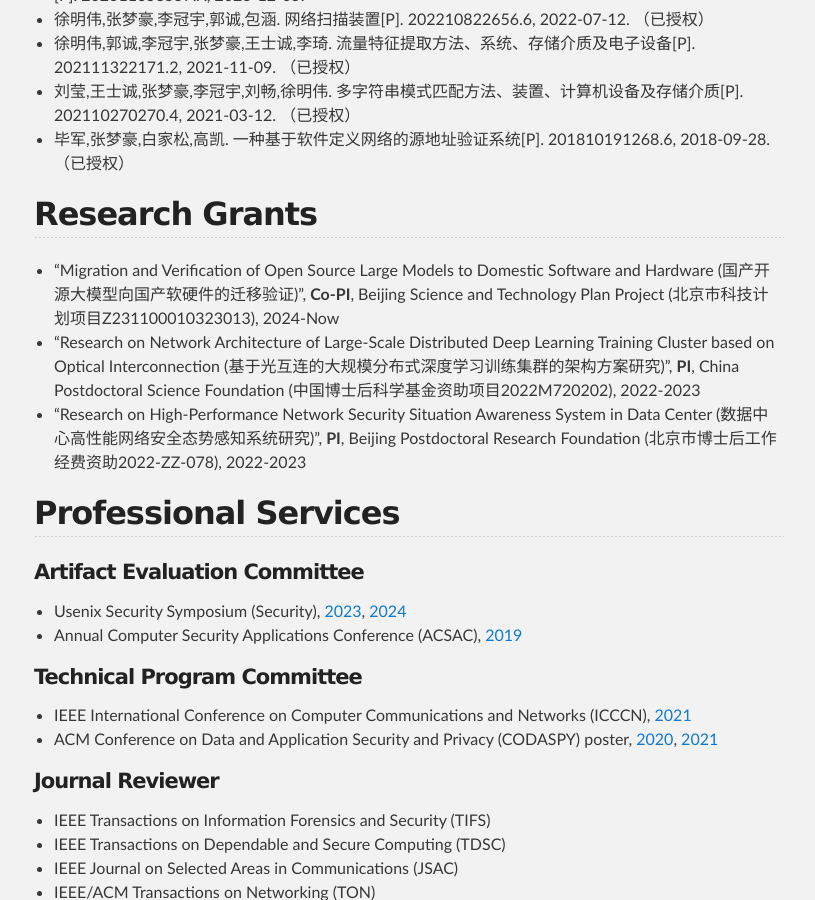
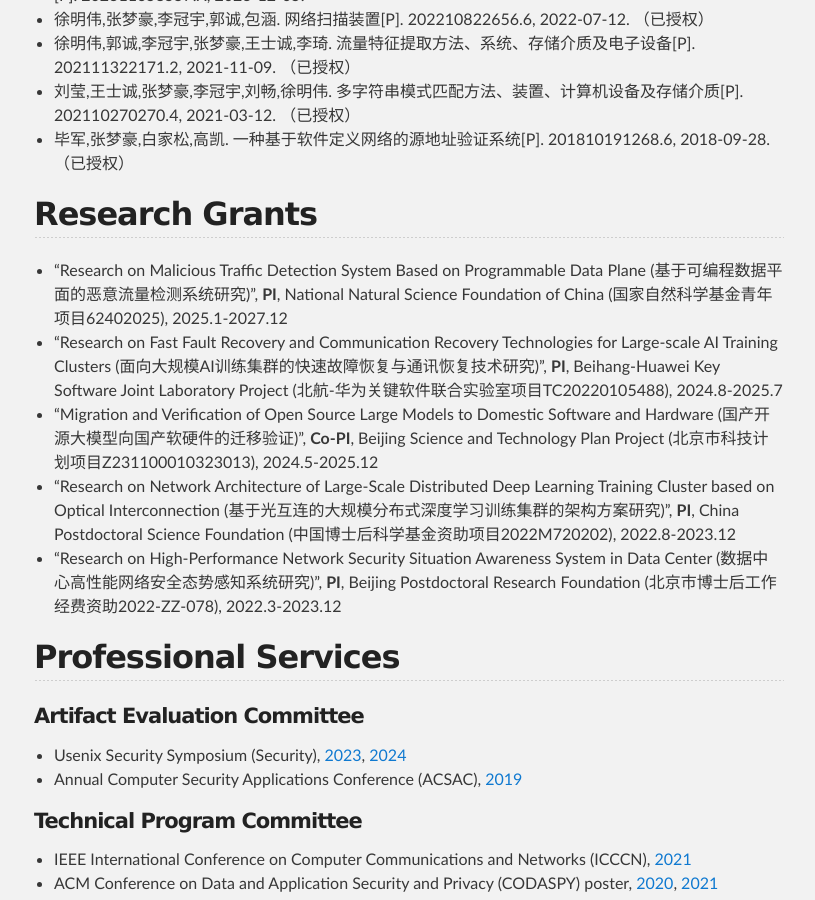
Before and after one commit to zhangmenghao/zhangmenghao.github.io, a Jekyll site: the page built from index.md, in a window 1280 px wide and 900 px high, scrolled down 4355 px. Shown: the whole window, without its empty margins (231-1046 px from the left). Built offline with Jekyll 4.4.1, drawn with Linux system fonts in a browser that asks for light colours.

Commit message:
Update grant

```diff
--- a/index.md
+++ b/index.md
@@ -176,9 +176,11 @@
 
 
 ## Research Grants
-* "Migration and Verification of Open Source Large Models to Domestic Software and Hardware (国产开源大模型向国产软硬件的迁移验证)", __Co-PI__, Beijing Science and Technology Plan Project (北京市科技计划项目Z231100010323013), 2024-Now
-* "Research on Network Architecture of Large-Scale Distributed Deep Learning Training Cluster based on Optical Interconnection (基于光互连的大规模分布式深度学习训练集群的架构方案研究)", __PI__, China Postdoctoral Science Foundation (中国博士后科学基金资助项目2022M720202), 2022-2023
-* "Research on High-Performance Network Security Situation Awareness System in Data Center (数据中心高性能网络安全态势感知系统研究)", __PI__, Beijing Postdoctoral Research Foundation (北京市博士后工作经费资助2022-ZZ-078), 2022-2023
+* "Research on Malicious Traffic Detection System Based on Programmable Data Plane (基于可编程数据平面的恶意流量检测系统研究)", __PI__, National Natural Science Foundation of China (国家自然科学基金青年项目62402025), 2025.1-2027.12
+* "Research on Fast Fault Recovery and Communication Recovery Technologies for Large-scale AI Training Clusters (面向大规模AI训练集群的快速故障恢复与通讯恢复技术研究)", __PI__, Beihang-Huawei Key Software Joint Laboratory Project (北航-华为关键软件联合实验室项目TC20220105488), 2024.8-2025.7
+* "Migration and Verification of Open Source Large Models to Domestic Software and Hardware (国产开源大模型向国产软硬件的迁移验证)", __Co-PI__, Beijing Science and Technology Plan Project (北京市科技计划项目Z231100010323013), 2024.5-2025.12
+* "Research on Network Architecture of Large-Scale Distributed Deep Learning Training Cluster based on Optical Interconnection (基于光互连的大规模分布式深度学习训练集群的架构方案研究)", __PI__, China Postdoctoral Science Foundation (中国博士后科学基金资助项目2022M720202), 2022.8-2023.12
+* "Research on High-Performance Network Security Situation Awareness System in Data Center (数据中心高性能网络安全态势感知系统研究)", __PI__, Beijing Postdoctoral Research Foundation (北京市博士后工作经费资助2022-ZZ-078), 2022.3-2023.12
 
 
 
```
